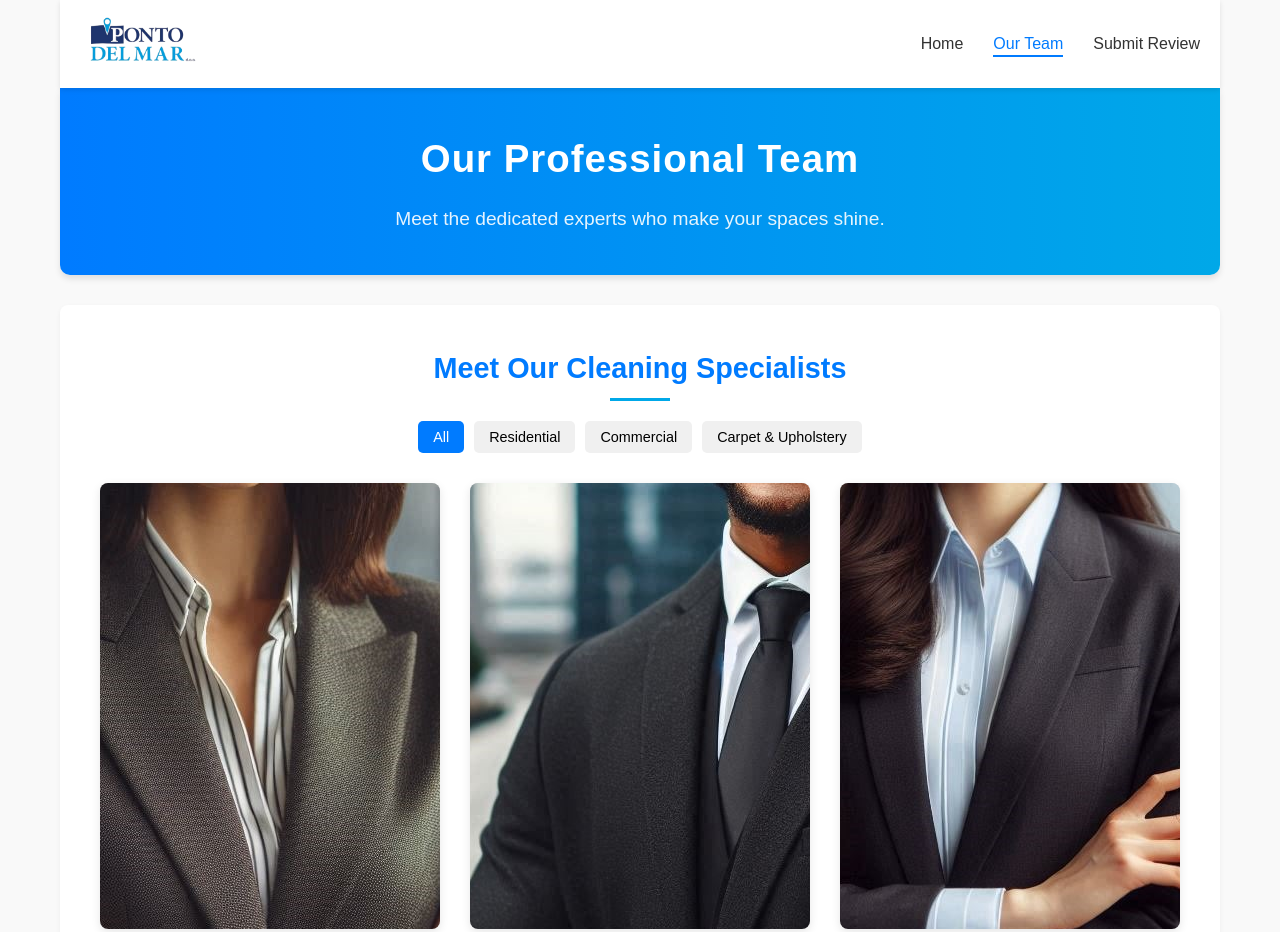
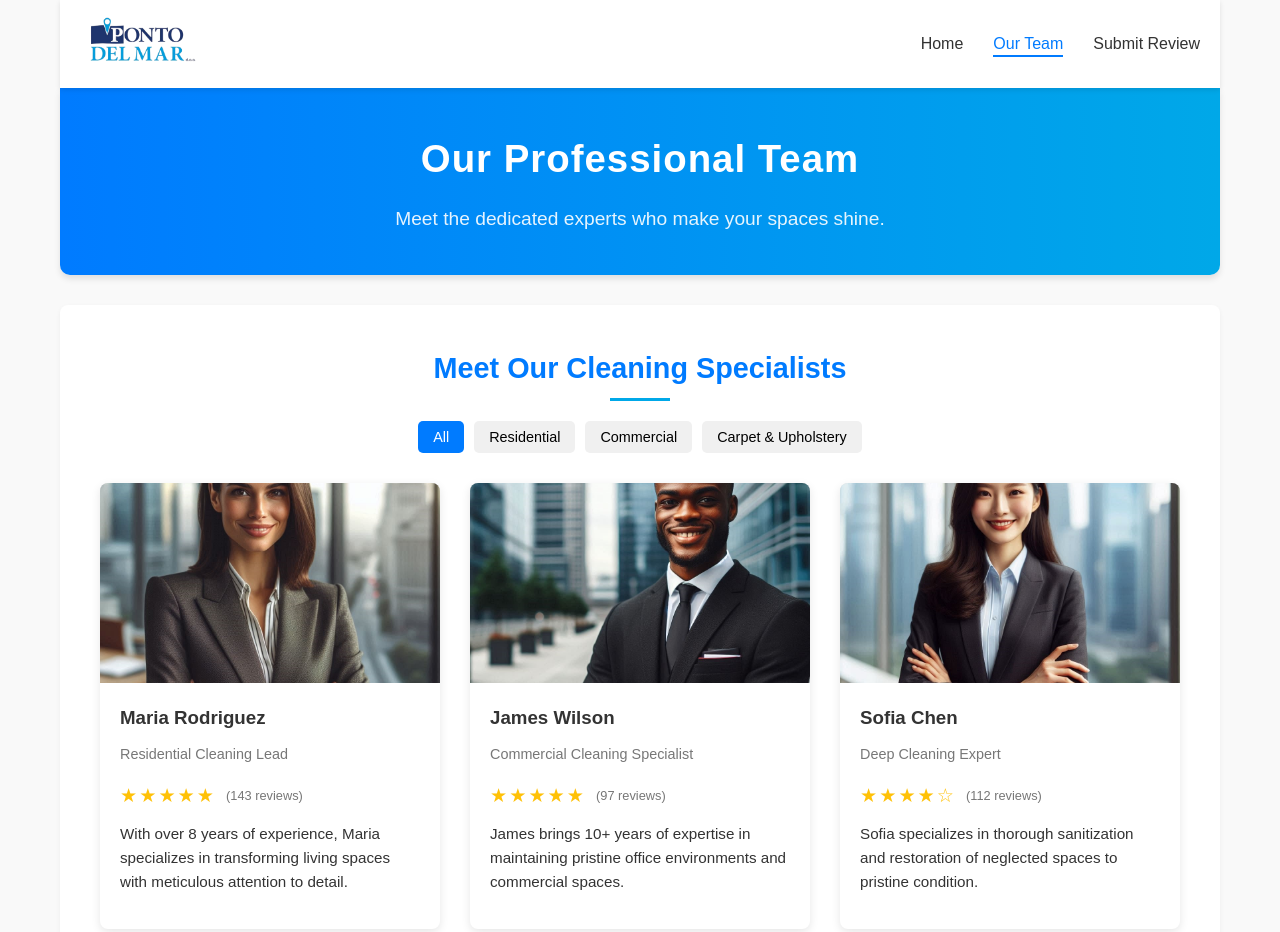
Before and after one commit to Intellectual-Technology/Ponto_Del_Mar, a plain HTML site: page Pages/team.html in a window 1280 px wide. Shown: the top 932 px of the page. Drawn offline with Linux system fonts and the light colour scheme.

Commit message:
Picture styling

```diff
--- a/css/styles.css
+++ b/css/styles.css
@@ -168,6 +168,7 @@ h2::after {
     margin-top: 30px;
 }
 
+
 .team-member {
     background-color: white;
     border-radius: 8px;
@@ -181,8 +182,7 @@ h2::after {
 }
 
 .team-img {
-    position: relative;
-    height: 200px; /* Ensure the height stays fixed */
+    height: 200px;
     width: 100%;
     background-color: #e0e0e0;
     display: flex;
@@ -190,6 +190,13 @@ h2::after {
     justify-content: center;
     color: #777;
     font-size: 3rem;
+    overflow: hidden; /* Important for object-fit */
+}
+
+.team-img img{
+    width: 100%;
+    height: 100%;
+    object-fit: cover;
 }
 
 .team-info {
```
